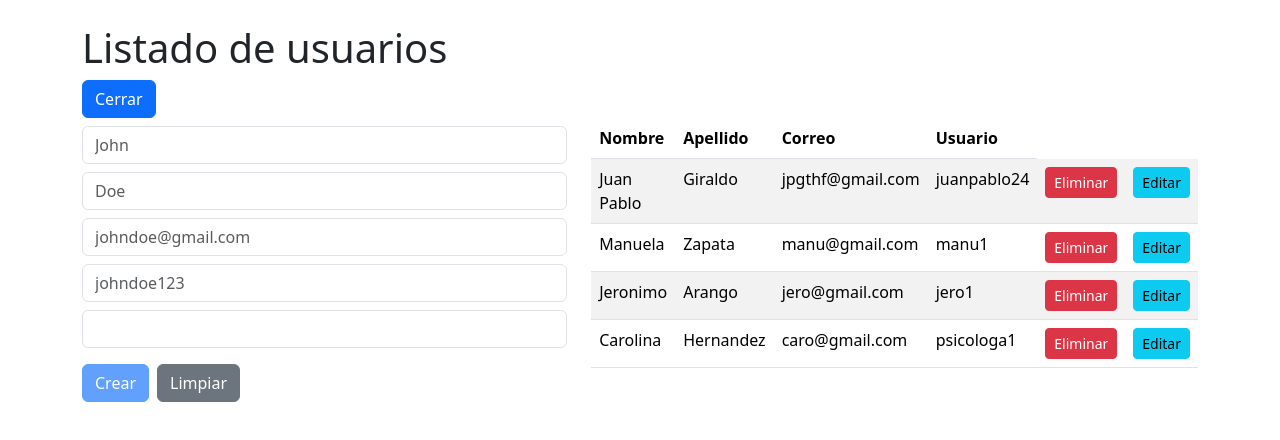
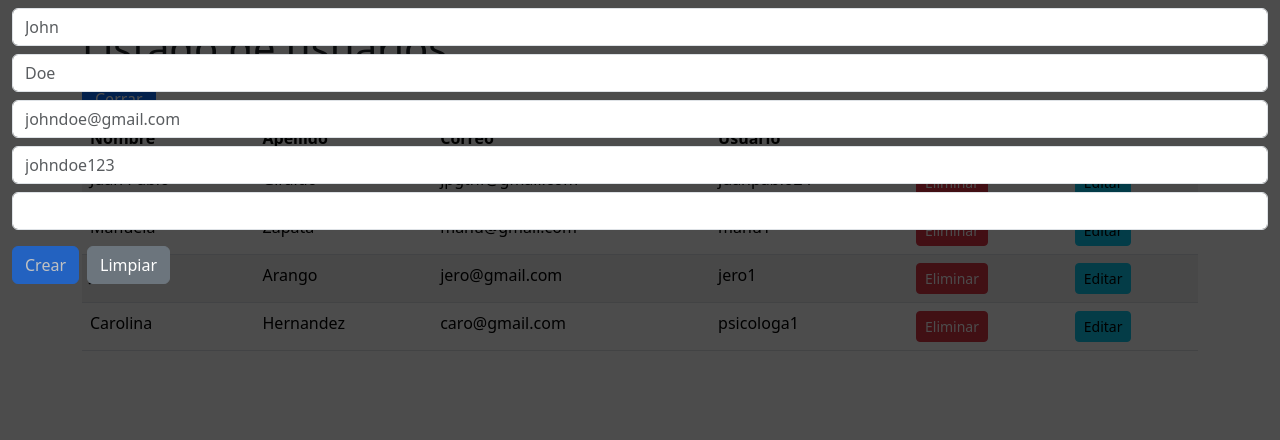
Before and after one commit to JuanPabaz/user-app, an Angular app: page / in a window 1280 px wide. Both pictures are taken after a click on the button "Crear usuario". Shown: the top 440 px of the page. Built offline with nearby package versions, Linux system fonts and the light colour scheme.

Commit message:
feat: add modal styles

```diff
--- a/src/app/components/user-app/user-app.component.html
+++ b/src/app/components/user-app/user-app.component.html
@@ -5,9 +5,10 @@
     (click)="setShowForm()">{{showForm ? 'Cerrar' : 'Crear usuario'}}</button>
     <div class="row">
         @if (showForm) {
-            <div class="col">
+            <div class="abrir-modal animacion fadeIn">
                 <app-user-form
                 [user]="selectedUser"
+                (showFormEventEmitter)="setShowForm()"
                 (newUserEventEmitter)="addUser($event)"/>
             </div>
         }
```
